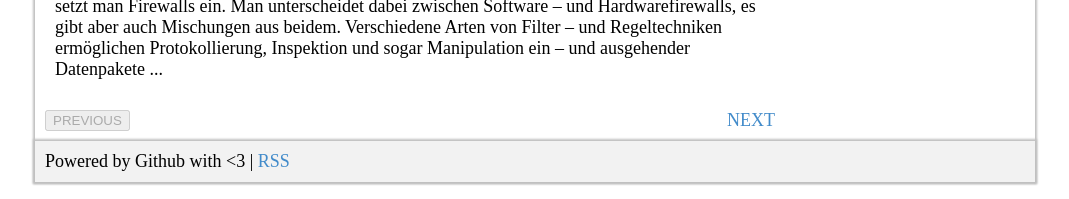
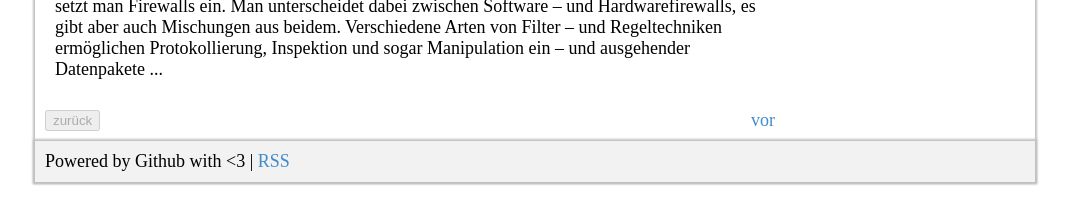
Before and after one commit to mbrain/zarat.github.io, a Jekyll site: the page built from index.html, in a window 1280 px wide and 900 px high, scrolled down 1644 px. Shown: the part 698-897 px from the top of the window, without its empty margins (105-1174 px from the left). Built offline with Jekyll 4.4.1, drawn with Linux system fonts in a browser that asks for light colours; the list of posts is cut into pages by our own code.

Commit message:
Update index.html

```diff
--- a/index.html
+++ b/index.html
@@ -25,15 +25,15 @@ layout: default
   {% if paginator.total_pages > 1 %}
   <div class="pagination">
     {% if paginator.previous_page %}
-    <a href="{{ paginator.previous_page_path }}" role="button" class="btn btn-primary" style="float:left">PREVIOUS</a>
+    <a href="{{ paginator.previous_page_path }}" role="button" class="btn btn-primary" style="float:left">zurück</a>
     {% else %}
-    <button type="button" class="btn btn-primary" disabled="disabled" style="float:left">PREVIOUS</button>
+    <button type="button" class="btn btn-primary" disabled="disabled" style="float:left">zurück</button>
     {% endif %}
     <!-- <span class="page_number">{{ paginator.page }} of {{ paginator.total_pages }}</span> -->
     {% if paginator.next_page %}
-    <a href="{{ paginator.next_page_path }}" role="button" class="btn btn-primary" style="float:right">NEXT</a>
+    <a href="{{ paginator.next_page_path }}" role="button" class="btn btn-primary" style="float:right">vor</a>
     {% else %}
-    <button type="button" class="btn btn-primary" disabled="disabled" style="float:right">NEXT</button>
+    <button type="button" class="btn btn-primary" disabled="disabled" style="float:right">vor</button>
     {% endif %}
   </div>
   {% endif %}
```
